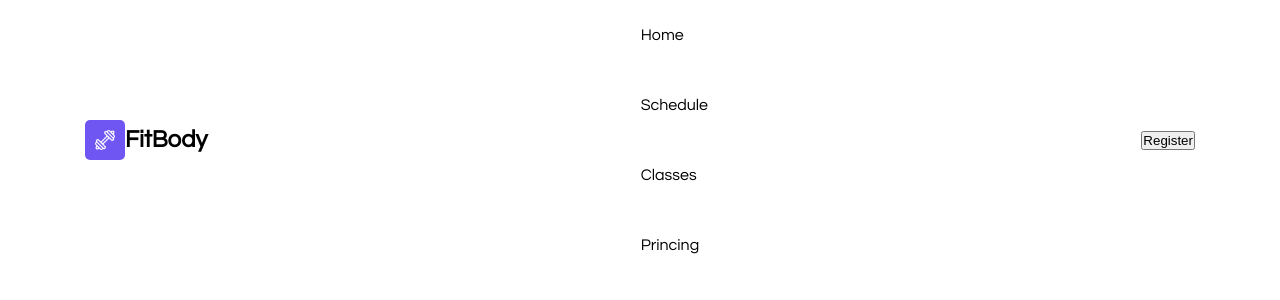
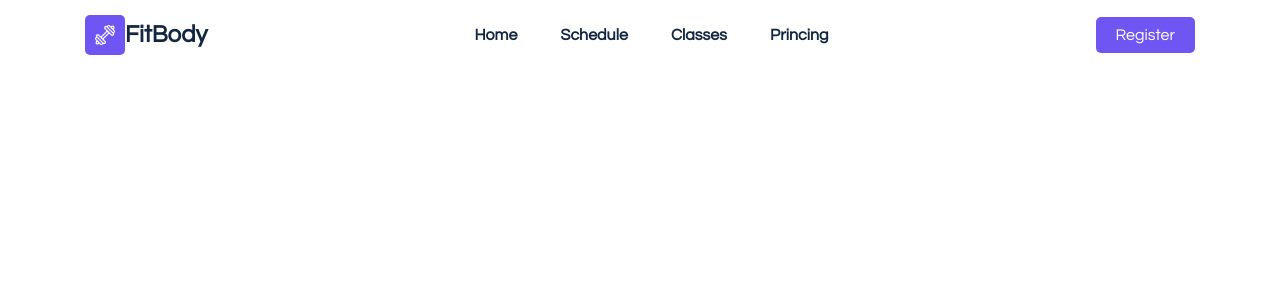
Before and after one commit to Edyane/Gym-website, a React (Create React App) app in the folder gym-website/: page / in a window 1280 px wide. Shown: the top 300 px of the page. Built offline with nearby package versions, Linux system fonts and the light colour scheme.

Commit message:
Construindo Header

```diff
--- a/gym-website/src/styles/Header.css
+++ b/gym-website/src/styles/Header.css
@@ -30,3 +30,61 @@
 .logo__img img {
     width: 100%;
 }
+
+.logo h2 {
+    color: var(--heading-color);
+    font-weight: 700 !important;
+}
+
+.menu {
+    display: flex;
+    align-items: center;
+    column-gap: 2.7rem;
+}
+
+.nav__item a {
+    color: var(--heading-color);
+    font-weight: 600 !important;
+    cursor: pointer;
+    transition: 0.3s;
+    font-size: 1rem;
+}
+
+.nav__item a:hover {
+    color: var(--primary-color);
+}
+
+.nav__right {
+    display: flex;
+    align-items: center;
+    column-gap: 1.5rem;
+}
+
+.register__btn {
+    border: none;
+    outline: none;
+    padding: 10px 20px;
+    color: #fff;
+    background: var(--primary-color);
+    border-radius: 5px;
+    font-family: var(--font-name);
+    font-size: 1rem;
+    font-weight: 500;
+    cursor: pointer;
+}
+
+.mobile__menu {
+    color: var(--heading-color);
+    font-size: 1.3rem;
+    cursor: pointer;
+    display: none;
+}
+
+.sticky__header {
+    width: 100%;
+    position: sticky;
+    top: 0;
+    left: 0;
+    z-index: 99;
+    background: #fff;
+}
```
